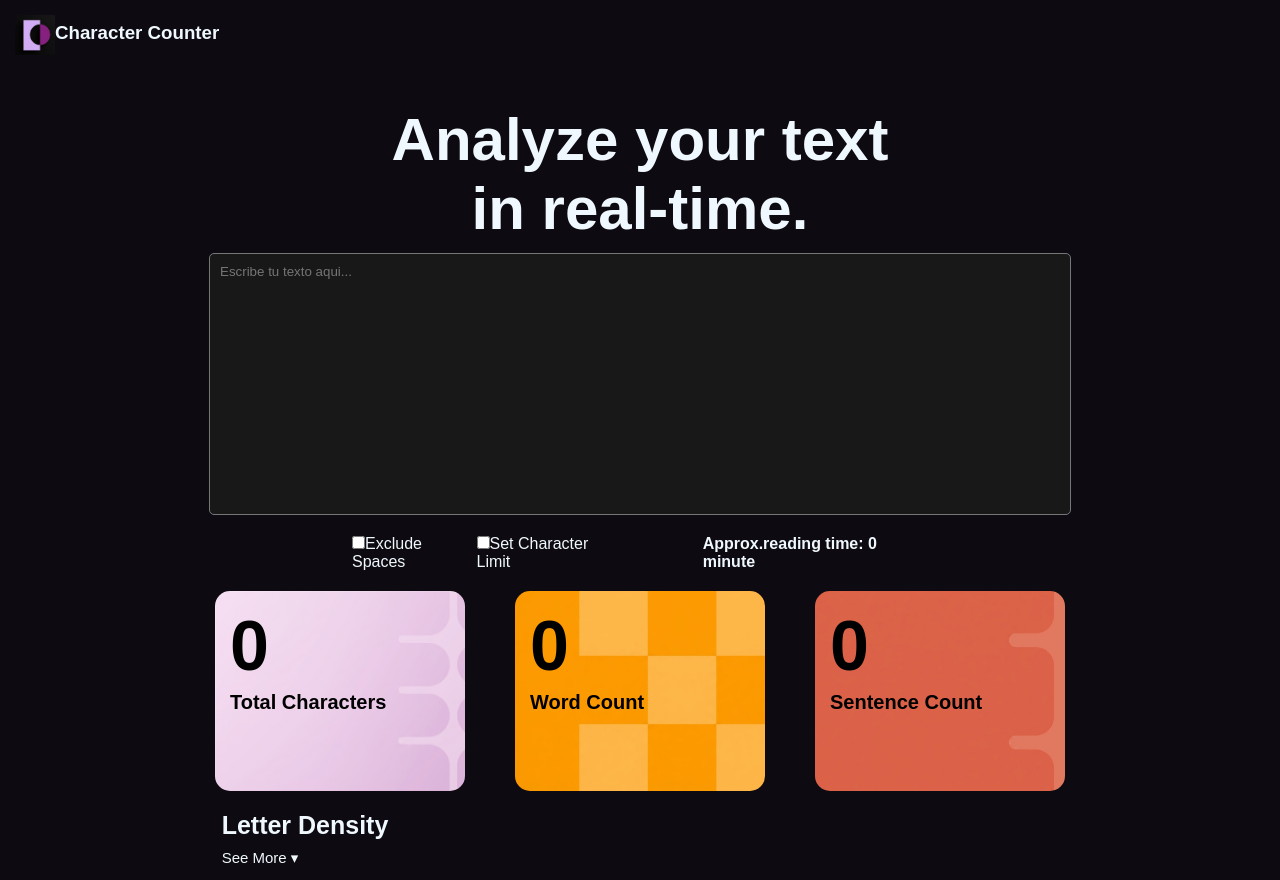
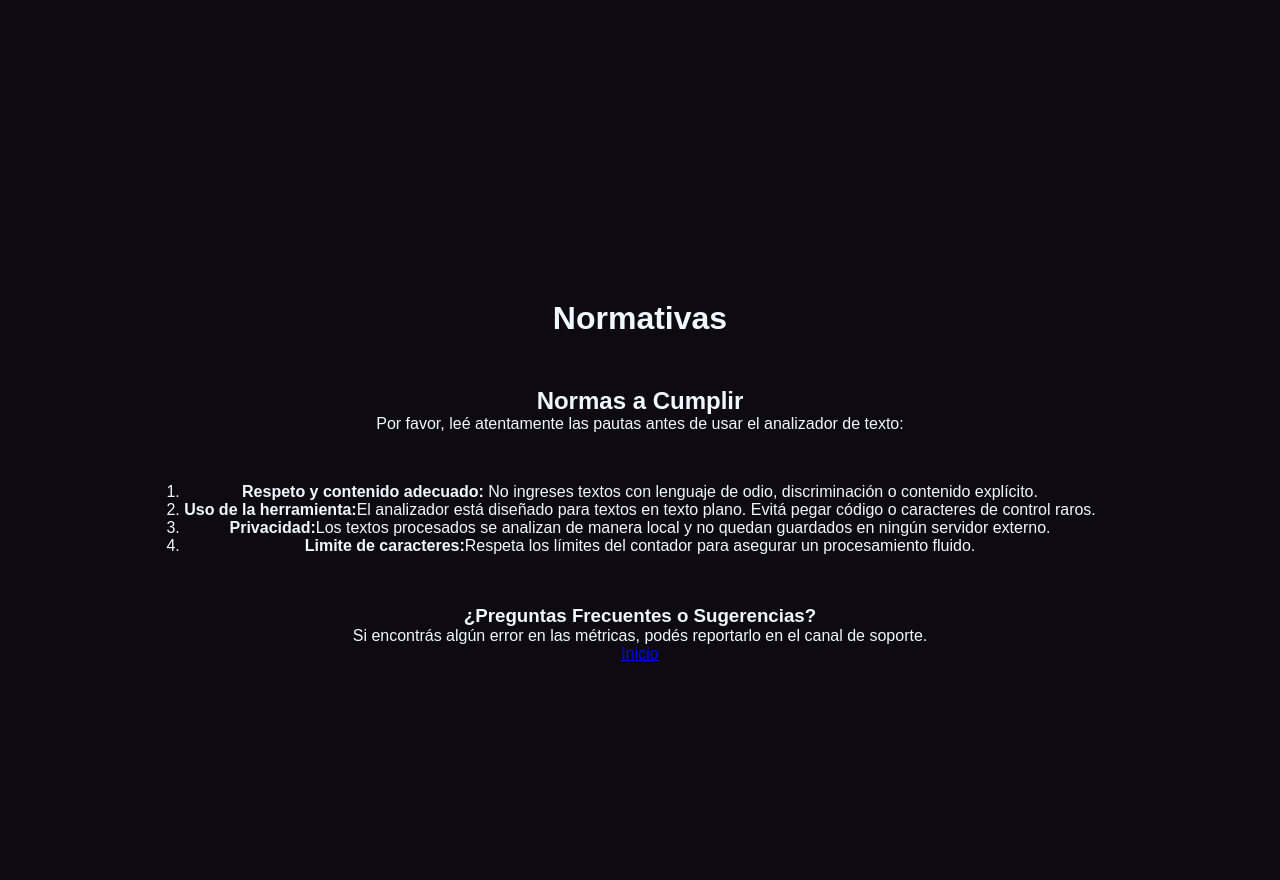
Before and after one commit to tomasargentoar-ship-it/proyecto-react-trabajoPractico, a React (Vite) app: page /normas in a window 1280 px wide. After the commit the page ends 800 px from the top, so only its background shows below. Built offline with nearby package versions, Linux system fonts and the light colour scheme; a web font is replaced by a local one.

Commit message:
generado sectiones de normas y soportes

```diff
--- a/package.json
+++ b/package.json
@@ -11,7 +11,8 @@
   },
   "dependencies": {
     "react": "^19.2.8",
-    "react-dom": "^19.2.8"
+    "react-dom": "^19.2.8",
+    "react-router-dom": "^7.18.2"
   },
   "devDependencies": {
     "@eslint/js": "^10.0.1",
--- a/src/App.jsx
+++ b/src/App.jsx
@@ -1,4 +1,5 @@
 import { useState } from 'react'
+import { BrowserRouter, Routes, Route, Link } from "react-router-dom"
 import './styles/App.css'
 import Header from './componentes/Header.jsx'
 import Titulo from './componentes/Titulo.jsx'
@@ -7,6 +8,10 @@ import Textarea from './componentes/Textarea.jsx'
 import Checkbox from './componentes/Checkbox.jsx'
 import Cuadros from './componentes/Cuadros.jsx'
 import Porcentaje from './componentes/Porcentaje.jsx'
+import { Customslink } from './componentes/Customslink.jsx'
+import { Soporte } from './router-componentes/Soporte.jsx'
+import { Normas } from './router-componentes/Normas.jsx'
+
 
 function App() {
   const [text, setText] = useState("");
@@ -67,6 +72,14 @@ function App() {
   const color = flashLight ? '#ffffff' : '#0d0b11'
 
   return(
+
+    <BrowserRouter>
+
+    <Routes>
+
+    <Route path='/normas' element={<Normas/>}/>
+    <Route path='/soporte' element={<Soporte/>}/>
+    <Route path='/' element={
     <>
     <Header />
     <Titulo />
@@ -75,7 +88,15 @@ function App() {
     <Checkbox  excludeSpaces={excludeSpaces} setExcludeSpaces={setExcludeSpaces} limitCharacter={limitCharacter} setlimitCharacter={setlimitCharacter} limitNumber={limitNumber} setlimitNumber={setlimitNumber} readingTime={readingTime} />
     <Cuadros text={text} characters={characters} word={word} oraciones={oraciones}/>
     <Porcentaje letters={letters} sortLetters={sortLetters} showAll={showAll} setShowAll={setShowAll} visibleLetters={visibleLetters}/>
+    <Customslink/>
     </>
+  }/>
+    <Route path='/'/>
+
+    </Routes>
+
+    </BrowserRouter>
+
   )
 }
 
--- a/src/componentes/Boton.jsx
+++ b/src/componentes/Boton.jsx
@@ -2,6 +2,7 @@ import { useState } from 'react'
 import '../styles/boton.css'
 import logoClaro from '../assets/logoClaro.jpg'
 import logoOscuro from '../assets/Logo.png'
+import { Links } from 'react-router-dom'
 
 function Boton({flashLight,setFlashLight,color}){
 
@@ -9,6 +10,7 @@ const tocarClick = () => {
 const textarea = document.querySelector('textarea')
 const botones = document.querySelectorAll('button')
 const logo = document.querySelector('img')
+const links = document.querySelectorAll('a')
 
 setFlashLight(!flashLight)
 if(!flashLight){
@@ -22,6 +24,9 @@ botones.forEach((boton) =>{
 boton.style.backgroundColor = '#ffffff';
 boton.style.color = '#000000';
 })
+links.forEach((Link)=>{
+Link.style.color = '#000000'
+})
 }
 else{
 document.body.style.backgroundColor = '#0d0b11';
@@ -34,6 +39,9 @@ botones.forEach((boton)=>{
 boton.style.backgroundColor = '#0d0b11';
 boton.style.color = '#ffffff';
 })
+links.forEach((Link)=>{
+Link.style.color = '#ffffff'
+})
 }}
 
  return(
--- /dev/null
+++ b/src/componentes/Customslink.jsx
@@ -0,0 +1,12 @@
+import {Link } from "react-router-dom"
+import { useState } from "react"
+import '../styles/customsLink.css'
+
+export function Customslink(){
+   return(
+   <nav className="navLink">
+    <Link className="soporte" to="/soporte">Soporte</Link>
+    <Link className="normas" to="/normas">Normas de la Comunidad</Link>
+   </nav>
+   )
+}
--- /dev/null
+++ b/src/router-componentes/Normas.jsx
@@ -0,0 +1,35 @@
+import React from "react";
+import '../styles/normas.css'
+import { Link } from "react-router-dom";
+export function Normas(){
+ return(
+<main className="sectionNormas">
+<h1>Normativas</h1>
+<section className="normativas">
+<h2>Normas a Cumplir</h2>
+<p>Por favor, leé atentamente las pautas antes de usar el analizador de texto:</p>
+<ol className="lista">
+<li>
+<strong>Respeto y contenido adecuado:</strong> No ingreses textos con lenguaje de odio, discriminación o contenido explícito.
+</li>
+<li>
+<strong>Uso de la herramienta:</strong>El analizador está diseñado para textos en texto plano. Evitá pegar código o caracteres de control raros.
+</li>
+<li>
+<strong>Privacidad:</strong>Los textos procesados se analizan de manera local y no quedan guardados en ningún servidor externo.
+</li>
+<li>
+<strong>Limite de caracteres:</strong>Respeta los límites del contador para asegurar un procesamiento fluido.
+</li>
+</ol>
+</section>
+<section>
+<h3>¿Preguntas Frecuentes o Sugerencias?</h3>
+<p>Si encontrás algún error en las métricas, podés reportarlo en el canal de soporte.</p>
+</section>
+<nav>
+<Link to="/">Inicio</Link>
+</nav>
+</main>
+ );
+}
--- /dev/null
+++ b/src/router-componentes/Soporte.jsx
@@ -0,0 +1,21 @@
+import React from "react";
+import '../styles/soporte.css'
+import Boton from "../componentes/Boton";
+import { Link } from "react-router-dom";
+export function Soporte(){
+    return(
+    <main>
+    <h1>Soporte</h1>
+    <p>Reporta Aqui Abajo👇</p>
+    <form>
+    <h2>Complete y cuentenos su problema</h2>
+    <label>
+    <input type="text"></input>
+    </label>
+    </form>
+    <nav>
+    <Link to="/">Inicio</Link>
+    </nav>
+    </main>
+    );
+}
--- /dev/null
+++ b/src/styles/customsLink.css
@@ -0,0 +1,13 @@
+.navLink{
+display: flex;
+text-align: center;
+flex-direction: column;
+gap: 5px;
+margin-top: 10px;
+}
+.normas{
+color: aliceblue;
+}
+.soporte{
+color: aliceblue;
+}
--- /dev/null
+++ b/src/styles/normas.css
@@ -0,0 +1,17 @@
+.sectionNormas{
+display: flex;
+flex-direction: column;
+text-align: center;
+align-items: center;
+margin-top: 300px;
+}
+
+.normativas{
+margin-top:50px;
+margin-bottom: 50px;
+}
+
+.lista{
+margin-top:50px;
+
+}
```
Also changed, not shown: src/styles/soporte.css (added), 1 other file (tests, documents, lock files or other folders).
